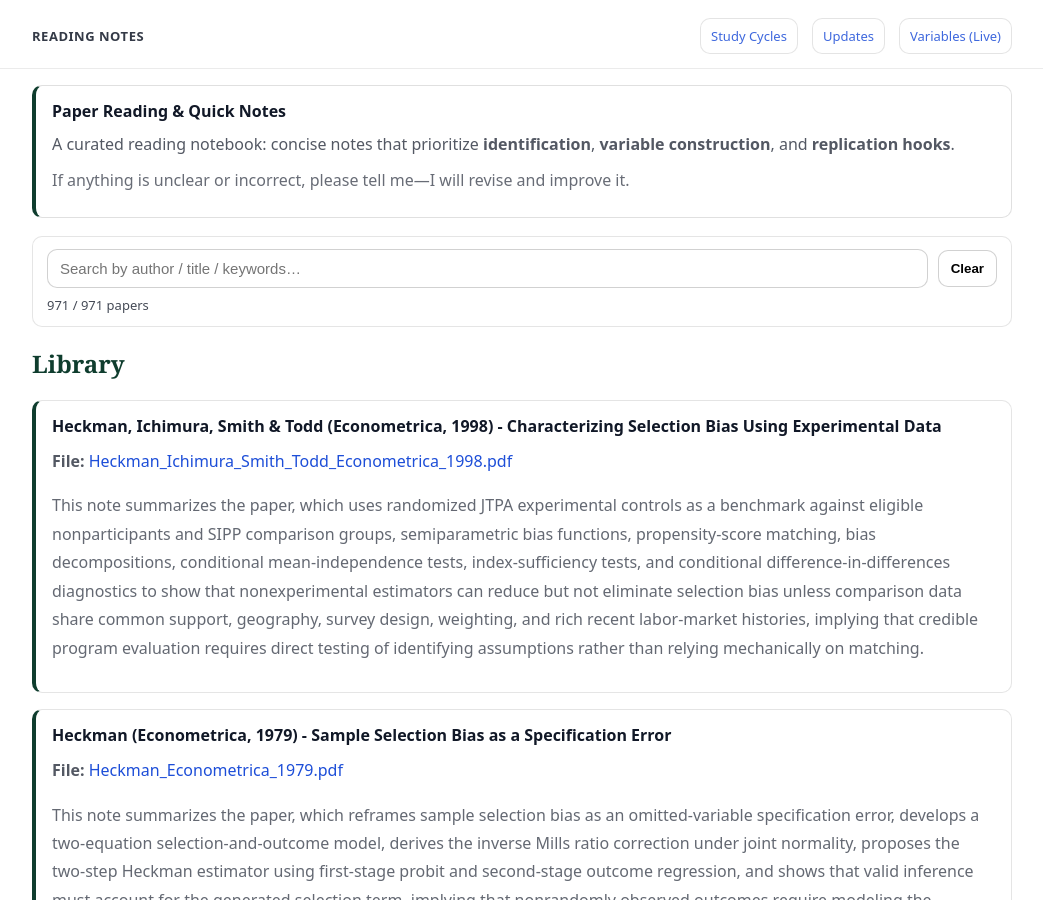
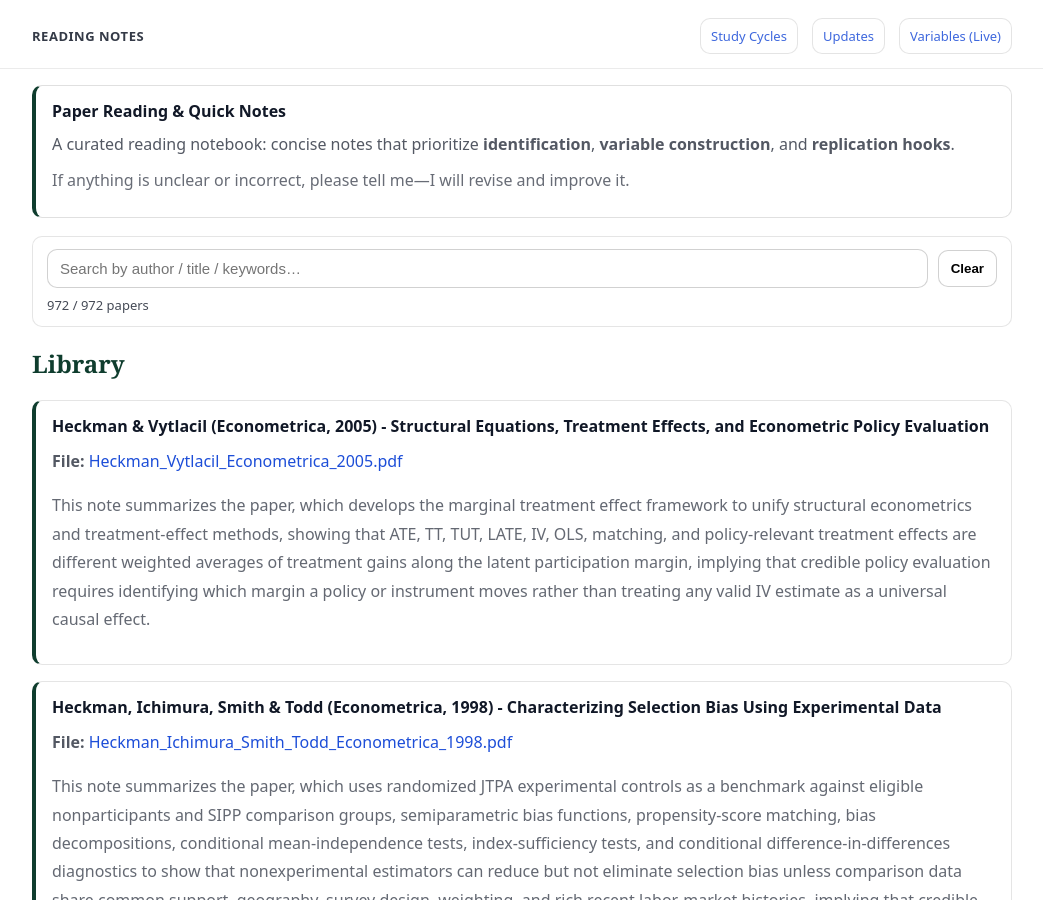
Before and after one commit to yaxinzn/study-archive, a Jekyll site: the page built from reading/index.md, in a window 1280 px wide and 900 px high. Shown: the whole window, without its empty margins (118-1161 px from the left). Built offline with Jekyll 4.4.1, drawn with Linux system fonts in a browser that asks for light colours.

Commit message:
Reading: add/update Heckman_Vytlacil_Econometrica_2005.pdf

```diff
--- a/_data/reading.yml
+++ b/_data/reading.yml
@@ -1,3 +1,7 @@
+- title: "Heckman & Vytlacil (Econometrica, 2005) - Structural Equations, Treatment Effects, and Econometric Policy Evaluation"
+  file: "Heckman_Vytlacil_Econometrica_2005.pdf"
+  desc: "This note summarizes the paper, which develops the marginal treatment effect framework to unify structural econometrics and treatment-effect methods, showing that ATE, TT, TUT, LATE, IV, OLS, matching, and policy-relevant treatment effects are different weighted averages of treatment gains along the latent participation margin, implying that credible policy evaluation requires identifying which margin a policy or instrument moves rather than treating any valid IV estimate as a universal causal effect."
+
 - title: "Heckman, Ichimura, Smith & Todd (Econometrica, 1998) - Characterizing Selection Bias Using Experimental Data"
   file: "Heckman_Ichimura_Smith_Todd_Econometrica_1998.pdf"
   desc: "This note summarizes the paper, which uses randomized JTPA experimental controls as a benchmark against eligible nonparticipants and SIPP comparison groups, semiparametric bias functions, propensity-score matching, bias decompositions, conditional mean-independence tests, index-sufficiency tests, and conditional difference-in-differences diagnostics to show that nonexperimental estimators can reduce but not eliminate selection bias unless comparison data share common support, geography, survey design, weighting, and rich recent labor-market histories, implying that credible program evaluation requires direct testing of identifying assumptions rather than relying mechanically on matching."
```
Also changed, not shown: 1 other file.
